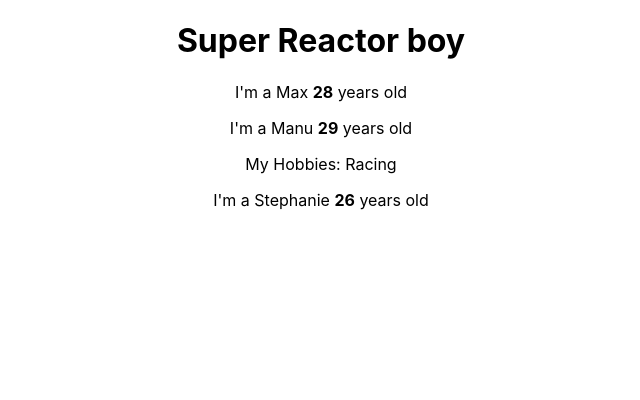
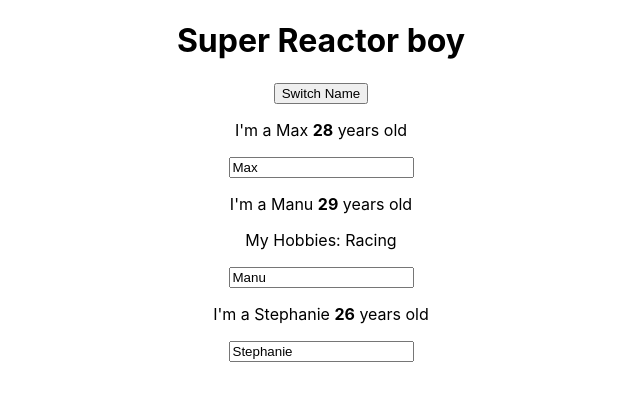
Before and after one commit to goxr3plus/React-App, a React (Create React App) app: page / in a window 1280 px wide. Shown: the top 400 px of the page, without its empty margins (319-959 px from the left). Built offline with nearby package versions, Linux system fonts and the light colour scheme.

Commit message:
Added two way binding

```diff
--- a/src/App.js
+++ b/src/App.js
@@ -3,13 +3,52 @@
 import Person from "./Person/Person.js";
 
 class App extends Component {
+  state = {
+    persons: [
+      {name : "Max" , age: 28},
+      {name : "Manu" , age: 29},
+      {name : "Stephanie" , age: 26}
+    ],
+    otherState: " Other"
+  }
+
+  switchNameHandler = (newName) => {
+      this.setState( {
+      persons: [
+        {name : newName, age: 23},
+        {name : "Manu" , age: 29},
+        {name : "Stephanie" , age: 26}
+      ]
+      })
+  }
+
+  nameChangedHandler = (event) => {
+       this.setState( {
+       persons: [
+         {name : "Max", age: 23},
+         {name : event.target.value , age: 29},
+         {name : "Stephanie" , age: 26}
+       ]
+       })
+   }
+
   render() {
     return (
       <div className="App">
         <h1> Super Reactor boy</h1>
-        <Person name="Max" age="28"/>
-        <Person name="Manu" age="29"> My Hobbies: Racing </Person>
-        <Person name="Stephanie" age="26"/>
+        {/* () => this.switchNameHandler("Maximilian" ) This can be inefficient*/}
+        <button onClick={ () => this.switchNameHandler("Maximilian" )}>Switch Name</button>
+        <Person
+          name={this.state.persons[0].name}
+          age={this.state.persons[0].age}/>
+        <Person
+          name={this.state.persons[1].name}
+          age={this.state.persons[1].age}
+          clicker={this.switchNameHandler.bind(this,"Maxy Buxy")}
+          changed={this.nameChangedHandler}> My Hobbies: Racing </Person>
+        <Person
+          name={this.state.persons[2].name}
+          age={this.state.persons[2].age}/>
       </div>
     );
 
--- a/src/Person/Person.js
+++ b/src/Person/Person.js
@@ -3,8 +3,9 @@
 const person = props => {
   return (
     <div>
-    <p>  I'm a {props.name} <b>{props.age}</b> years old </p>
-    <p> {props.children}</p>
+    <p onClick={props.clicker}>  I'm a {props.name} <b>{props.age}</b> years old </p>
+    <p>  {props.children}</p>
+    <input type="text" onChange={props.changed} value={props.name}></input>
     </div>
 
   );
```
Also changed, not shown: src/Person/Person.css (added).
